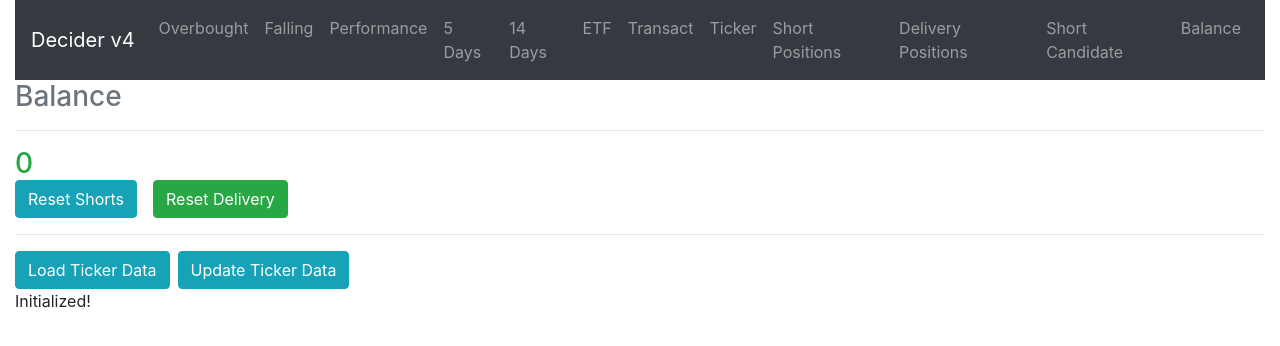
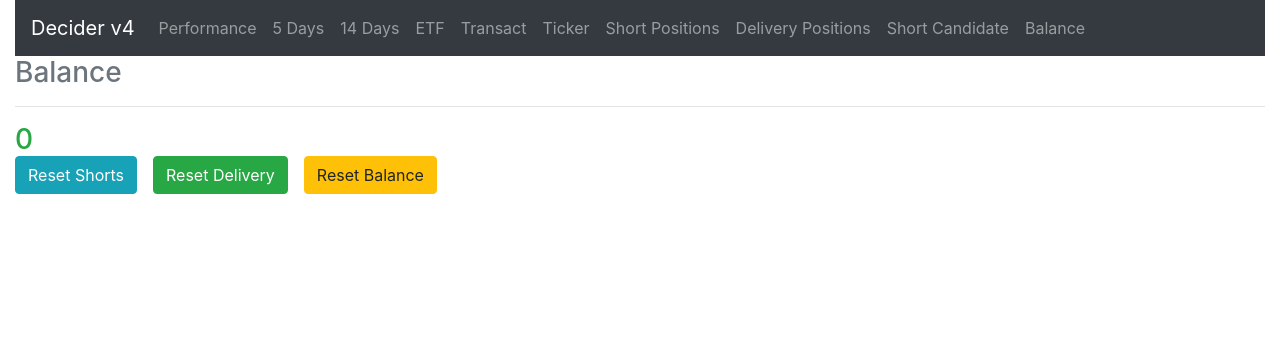
Before and after one commit to RavirajParab/decider-fe, a React (Create React App) app: page /balance in a window 1280 px wide. Shown: the top 346 px of the page. Built offline with nearby package versions, Linux system fonts and the light colour scheme; no server answers.

Commit message:
falling and overbought screens removed

```diff
--- a/src/Balance.js
+++ b/src/Balance.js
@@ -25,6 +25,10 @@ const Balance = () => {
     });
   };
 
+  const resetBalance =async ()=>{
+    console.log('Functionality to be implemented');
+  }
+
   const resetShortPositions =async ()=>{
     await fetch(
       `https://deciderse.netlify.app/.netlify/functions/trade?method=DeleteClosedShortPositions`
@@ -42,6 +46,7 @@ const Balance = () => {
       <span className="h3 text-success">{Math.round(Balance)}</span> <br/>
       <button className="btn btn-info" onClick={resetShortPositions}> Reset Shorts</button>
       <button className="btn btn-success ml-3" onClick={resetDeliveryPositions}> Reset Delivery</button>
+      <button className="btn btn-warning ml-3" onClick={resetBalance}> Reset Balance</button>
       <br/>
         <Notifier style={{ 'display':'none'}} data={Notification}/>
     </React.Fragment>
--- a/src/Navigation.js
+++ b/src/Navigation.js
@@ -5,11 +5,11 @@ import MMI from "./Mmi";
 import AVD from "./Avd";
 import FiveDaysPerformance from "./FiveDaysPerformance";
 import FourteenDaysPerformance from "./FourteenDaysPerformance";
-import RSIOverbought from "./RSIOverbought";
+//import RSIOverbought from "./RSIOverbought";
 import Etf from "./Etf";
 import ShortPositions from "./ShortPositions";
 import Balance from "./Balance";
-import FellToday from "./FellToday";
+//import FellToday from "./FellToday";
 import ShortCandidate from "./ShortCandidate";
 import Performance from "./Performance";
 import Transact from "./Transact";
@@ -37,16 +37,16 @@ const Navigation = () => {
         </button>
         <div className="collapse navbar-collapse" id="navbarText">
           <ul className="navbar-nav mr-auto">
-            <li className="nav-item">
+            {/* <li className="nav-item">
               <Link className="nav-link" to="/overbought">
                 Overbought
               </Link>
-            </li>
-            <li className="nav-item">
+            </li> */}
+            {/* <li className="nav-item">
               <Link className="nav-link" to="/fell">
                 Falling
               </Link>
-            </li>
+            </li> */}
             <li className="nav-item">
               <Link className="nav-link" to="/perf">
                 Performance
@@ -120,12 +120,12 @@ const Navigation = () => {
           <AVD />
           <FourteenDaysPerformance />
         </Route>
-
+{/*
         <Route path="/overbought">
           <MMI />
           <AVD />
           <RSIOverbought />
-        </Route>
+        </Route> */}
 
         <Route path="/sc">
           <MMI />
@@ -164,13 +164,11 @@ const Navigation = () => {
 
         <Route path="/balance">
           <Balance />
-          <hr/>
-          <TickerLoader/>
         </Route>
 
-        <Route path="/fell">
+        {/* <Route path="/fell">
          <FellToday/>
-        </Route>
+        </Route> */}
 
         <Route path="/ticker">
          <Ticker/>
```
